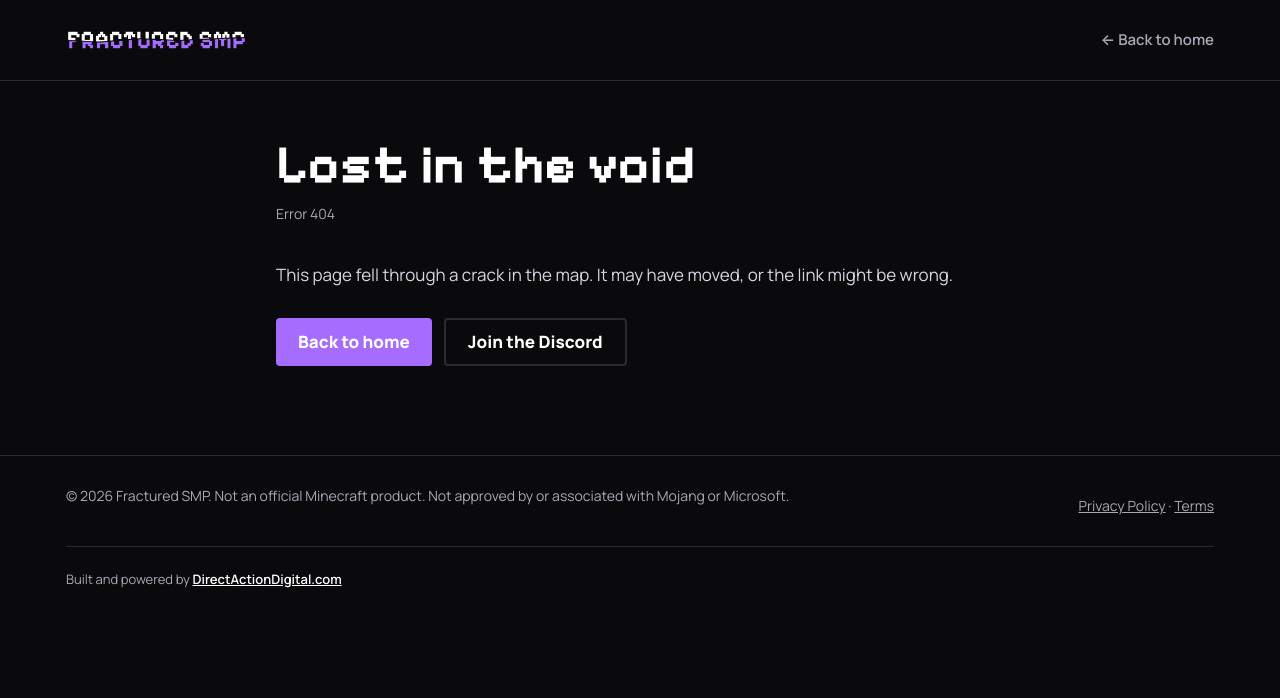
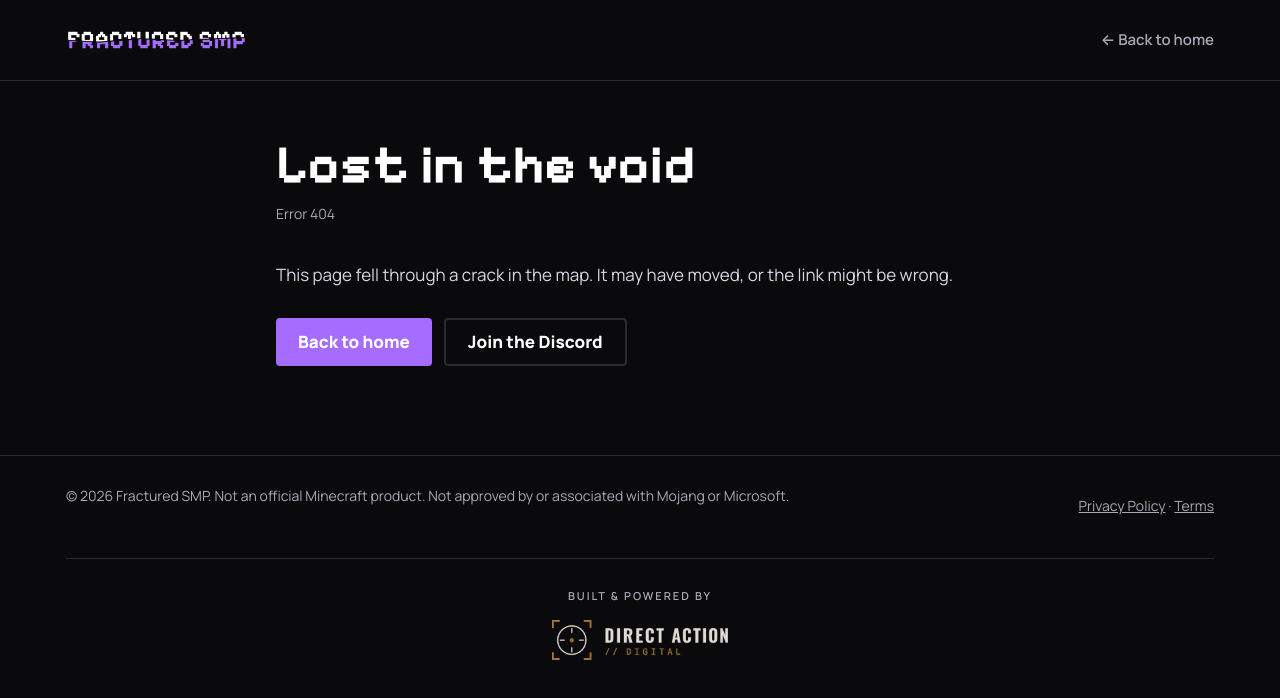
Before and after one commit to DirectActionDigital/Fractured-SMP, a plain HTML site: page 404.html in a window 1280 px wide. Drawn offline with Linux system fonts and the light colour scheme.

Commit message:
Centered Direct Action Digital logo credit in footer on all pages
Co-Authored-By: Claude Opus 5.5 <noreply@anthropic.com>

```diff
--- a/404.html
+++ b/404.html
@@ -34,7 +34,7 @@ footer{border-top:1px solid var(--line);padding-block:28px;color:var(--ink-dim);
 footer .wrap{max-width:1180px;display:flex;flex-wrap:wrap;gap:12px 24px;justify-content:space-between}
 footer a{color:var(--ink-dim);display:inline-flex;align-items:center;min-height:44px}
 :focus-visible{outline:3px solid var(--accent);outline-offset:3px}
-footer .credit{flex-basis:100%;border-top:1px solid var(--line);padding-top:10px;margin-top:6px;font-size:13px}footer .credit a{color:var(--ink);font-weight:600}footer .credit a:hover{color:var(--accent)}
+footer .credit{flex-basis:100%;display:flex;flex-direction:column;align-items:center;gap:10px;margin-top:18px;padding-top:28px;border-top:1px solid var(--line);color:var(--ink-dim);text-decoration:none;font-size:11px;font-weight:600;letter-spacing:.18em;text-transform:uppercase;min-height:0}footer .credit img{display:block;width:184px;height:auto;opacity:.92;transition:opacity .2s,transform .2s}footer .credit:hover img{opacity:1;transform:translateY(-1px)}footer .credit:hover{color:var(--ink)}
 </style></head><body>
 <header><div class="wrap"><a href="/" aria-label="Fractured SMP home"><img src="/wordmark.png" alt="Fractured SMP" width="1245" height="164"></a><a class="home" href="/">← Back to home</a></div></header>
 <main><div class="wrap">
@@ -43,5 +43,5 @@ footer .credit{flex-basis:100%;border-top:1px solid var(--line);padding-top:10px
 <p>This page fell through a crack in the map. It may have moved, or the link might be wrong.</p>
 <p style="display:flex;gap:12px;flex-wrap:wrap;margin-top:28px"><a href="/" style="display:inline-flex;align-items:center;min-height:48px;padding:0 22px;background:var(--accent);color:#fff;font-weight:800;text-decoration:none;border-radius:4px">Back to home</a><a href="https://discord.gg/RD2mYCt4y8" target="_blank" rel="noopener" style="display:inline-flex;align-items:center;min-height:48px;padding:0 22px;border:2px solid var(--line);color:#fff;font-weight:800;text-decoration:none;border-radius:4px">Join the Discord</a></p>
 </div></main>
-<footer><div class="wrap"><span>© 2026 Fractured SMP. Not an official Minecraft product. Not approved by or associated with Mojang or Microsoft.</span><span><a href="/privacy.html">Privacy Policy</a> · <a href="/terms.html">Terms</a></span><span class="credit">Built and powered by <a href="https://directactiondigital.com" target="_blank" rel="noopener">DirectActionDigital.com</a></span></div></footer>
+<footer><div class="wrap"><span>© 2026 Fractured SMP. Not an official Minecraft product. Not approved by or associated with Mojang or Microsoft.</span><span><a href="/privacy.html">Privacy Policy</a> · <a href="/terms.html">Terms</a></span><a class="credit" href="https://directactiondigital.com" target="_blank" rel="noopener" aria-label="Built and powered by Direct Action Digital"><span>Built &amp; powered by</span><img src="/img/dad-logo.png" alt="Direct Action Digital" width="184" height="48" loading="lazy"></a></div></footer>
 </body></html>
```
Also changed, not shown: index.html (+2 -2 lines), privacy.html (+2 -2 lines), terms.html (+2 -2 lines), img/dad-logo.png (added).
